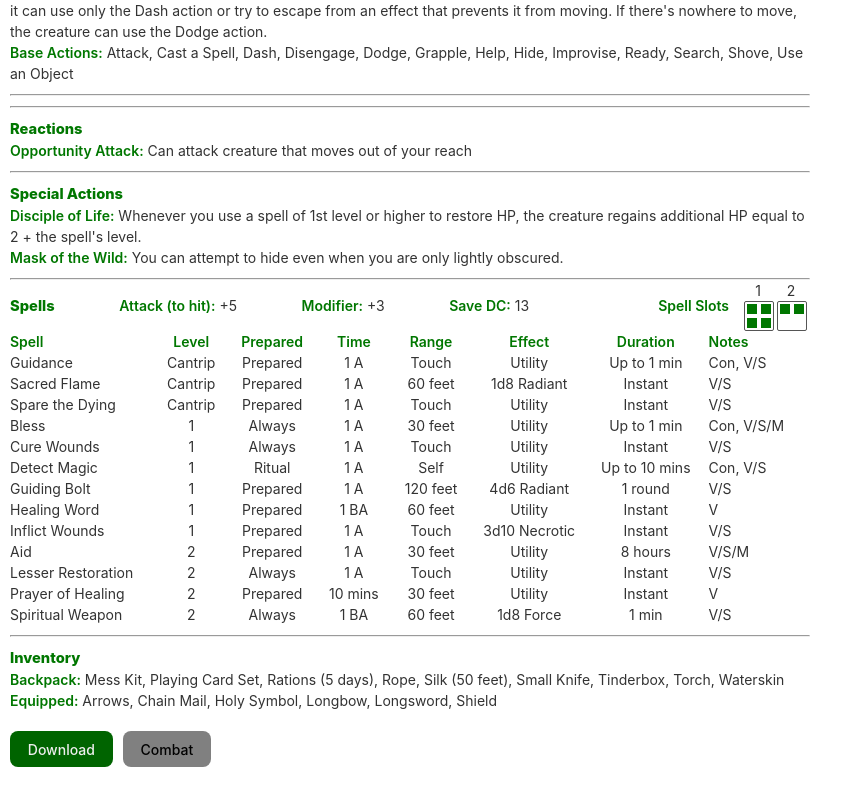
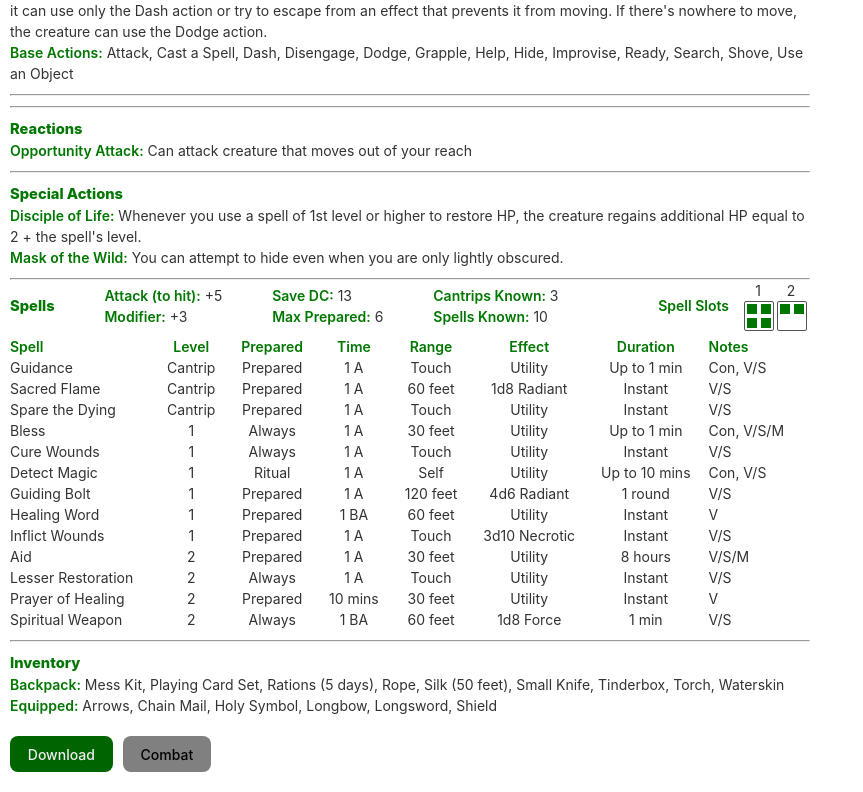
Before and after one commit to PaulGilchrist/dnd-char-sheet, a React (Vite) app: page / in a window 1280 px wide. Shown: the part 784-1576 px from the top of the page, without its empty margins (0-863 px from the left). Built offline with nearby package versions, Linux system fonts and the light colour scheme.

Commit message:
spellAbilities

```diff
--- a/src/components/char-sheet/sub-components/char-spells.css
+++ b/src/components/char-sheet/sub-components/char-spells.css
@@ -2,7 +2,7 @@
     align-items: center;
     display: grid;
     grid-template-columns: auto auto auto auto auto;
-    margin-bottom: 0px;
+    margin-bottom: 5px;
     margin-top: -10px;
 }
 .spell-popup-parent {
--- a/src/components/char-sheet/sub-components/char-spells.jsx
+++ b/src/components/char-sheet/sub-components/char-spells.jsx
@@ -8,7 +8,7 @@ import CharSpellSlots from './char-spell-slots'
 function CharSpells({ allSpells, playerStats }) {
     const [popupHtml, setPopupHtml] = React.useState(null);
     const spellAbilities = rules.getSpellAbilities(allSpells, playerStats);
-
+    const alwaysPreparedCount = spellAbilities.spells.filter(spell => spell.prepared === 'Always').length;
     const showPopup = (spell) => {
         if(spell.desc) {
             let html = `<b>${spell.name}</b><br/><br/>${spell.desc}<br/>`;
@@ -18,7 +18,6 @@ function CharSpells({ allSpells, playerStats }) {
             setPopupHtml(html);
         }
     }
-
     return (
         <div>
             {(spellAbilities && spellAbilities.spells.length > 0) && <div className="spell-popup-parent">
@@ -26,9 +25,18 @@ function CharSpells({ allSpells, playerStats }) {
                 <hr />
                 <div className='spell-abilities'>
                     <div className="sectionHeader">Spells</div>
-                    <div><b>Attack (to hit):</b> +{spellAbilities.toHit}</div>
-                    <div><b>Modifier:</b> +{spellAbilities.modifier}</div>
-                    <div><b>Save DC:</b> {spellAbilities.saveDc}</div>
+                    <div>
+                        <b>Attack (to hit):</b> +{spellAbilities.toHit}<br/>
+                        <b>Modifier:</b> +{spellAbilities.modifier}
+                    </div>
+                    <div>
+                        <b>Save DC:</b> {spellAbilities.saveDc}<br/>
+                        {spellAbilities.maxPreparedSpells && <span><b>Max Prepared:</b> {spellAbilities.maxPreparedSpells}</span>}
+                    </div>
+                    <div>
+                        {spellAbilities.cantrips_known && <span><b>Cantrips Known:</b> {spellAbilities.cantrips_known}<br/></span>}
+                        {spellAbilities.spells_known && <span><b>Spells Known:</b> {spellAbilities.spells_known + alwaysPreparedCount}</span>}
+                    </div>
                     <CharSpellSlots playerStats={playerStats}></CharSpellSlots>
                 </div>
                 <div className='spells'>
```
